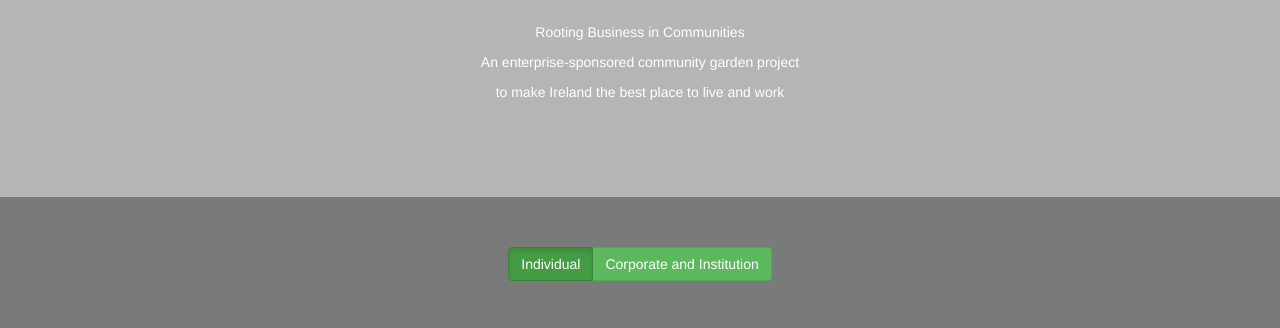
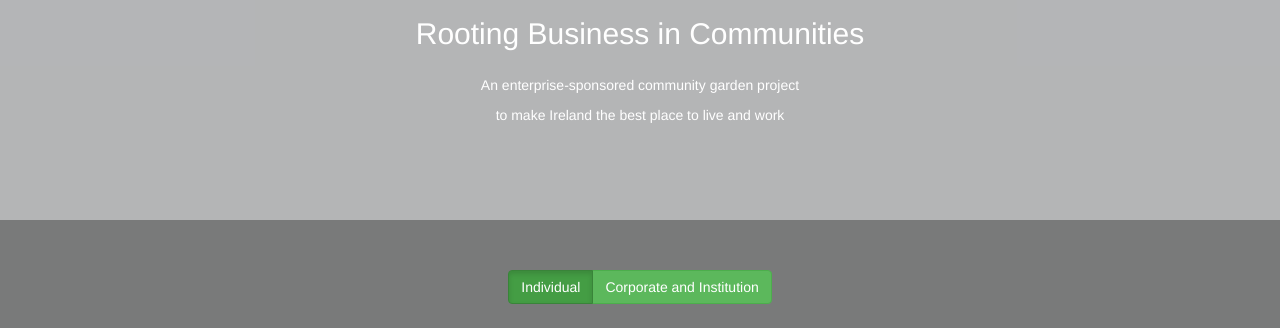
Before and after one commit to panpan-lin/roots, a plain HTML site: page index.html in a window 1280 px wide. Shown: the part 443-771 px from the top of the page. Drawn offline with nearby package versions, Linux system fonts and the light colour scheme; some packages are replaced by stand-ins of ours.

Commit message:
update phrases as is required by client

```diff
--- a/index.html
+++ b/index.html
@@ -58,7 +58,8 @@
           <div class="col-md-8 col-md-offset-2 text-center">
             <img id="big-white-logo-img" src="img/logo-big-white.png" alt="Roots"/>
             <h1>Roots</h1>
-            <h3>Rooting Business in Communities<br/>An enterprise-sponsored community garden project<br/>to make Ireland the best place to live and work</h3>
+            <h2>Rooting Business in Communities</h2>
+            <h3>An enterprise-sponsored community garden project<br/>to make Ireland the best place to live and work</h3>
           </div>
         </div>
       </div>
@@ -154,7 +155,7 @@
         <div class="container">
           <div class="row">
             <div class="col-md-12 col-md-offset text-center">
-              <h4>Roots is an enterprise-sponsored community garden project in Ireland. Our mission is to make Ireland the best place to live and work by engaging with local communities and fostering a sense of belonging through community gardening activities, changing unused lands into fostering gardens, with sponsorship and helps from companies and other institutions.</h4>
+              <h4>Roots is an organisation that connects businesses and their employees with communities. Our mission is to make Ireland the best place to live and work by turning urban places into branded garden spaces with joint effort from companies, communities, and individuals.</h4>
             </div>
           </div>
         </div>
```
